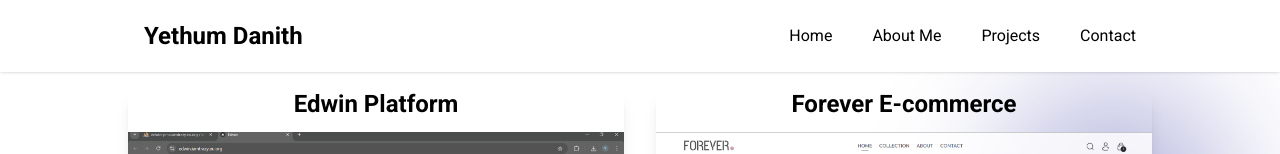
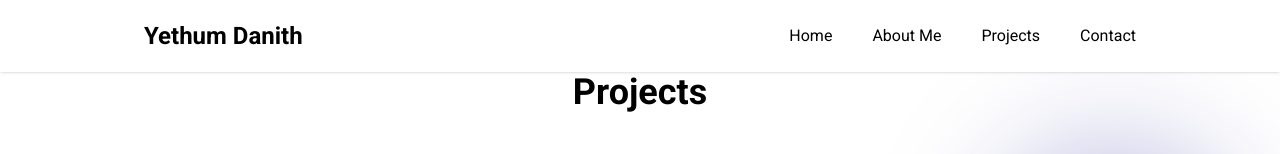
Before and after one commit to danith11/portfiloYD, a React (Vite) app: page /projects in a window 1280 px wide. Shown: the top 154 px of the page. Built offline with nearby package versions, Linux system fonts and the light colour scheme; a web font is replaced by a local one.

Commit message:
Framer motion added to this section

```diff
--- a/src/components/Contact.jsx
+++ b/src/components/Contact.jsx
@@ -5,6 +5,7 @@ import { FaGithub } from "react-icons/fa";
 import { FaLinkedin } from "react-icons/fa";
 import { FaKaggle } from "react-icons/fa";
 import BlurCircle from "./BlurCircle";
+import { motion } from "framer-motion";
 
 const Contact = () => {
   const form = useRef();
@@ -19,7 +20,7 @@ const Contact = () => {
         form.current,
         {
           publicKey: import.meta.env.VITE_PUBLIC_KEY,
-        }
+        },
       )
       .then(
         () => {
@@ -27,7 +28,7 @@ const Contact = () => {
         },
         (error) => {
           console.log("FAILED...", error.text);
-        }
+        },
       );
     // console.log(import.meta.env.VITE_SERVICE_ID);
     // console.log(import.meta.env.VITE_TEMPLATE_ID);
@@ -37,7 +38,13 @@ const Contact = () => {
     <>
       <div className="px-5 md:px-30 sm:px-50 py-20 ">
         <BlurCircle top="100px" right="100px" />
-        <div className="flex flex-col items-center justify-center text-center">
+        <motion.div
+          initial={{ y: 100, opacity: 0 }}
+          whileInView={{ y: 0, opacity: 1 }}
+          transition={{ duration: 1 }}
+          viewport={{ once: true }}
+          className="flex flex-col items-center justify-center text-center"
+        >
           <MdLocalPostOffice className="w-20 h-20" color="#1e293b" />
           <p className="text-2xl font-bold">Get In Touch</p>
           <div className="w-20 border-2 mt-5"></div>
@@ -45,8 +52,14 @@ const Contact = () => {
             Have a project in mind or just want to say hello? Feel free to reach
             out!
           </p>
-        </div>
-        <div className="flex flex-col md:flex-row mt-15 items-center justify-center">
+        </motion.div>
+        <motion.div
+          initial={{ y: 100, opacity: 0 }}
+          whileInView={{ y: 0, opacity: 1 }}
+          transition={{ duration: 1 }}
+          viewport={{ once: true }}
+          className="flex flex-col md:flex-row mt-15 items-center justify-center"
+        >
           <div className="w-full md:w-1/2 bg-white p-5 rounded-lg hover:shadow-2xl ">
             <form
               ref={form}
@@ -168,7 +181,7 @@ const Contact = () => {
               </div>
             </div>
           </div>
-        </div>
+        </motion.div>
       </div>
     </>
   );
--- a/src/components/Project.jsx
+++ b/src/components/Project.jsx
@@ -1,16 +1,25 @@
 import React from "react";
 import ProjectCard from "./ProjectCard";
 import BlurCircle from "./BlurCircle";
+import { motion } from "framer-motion";
 
 const Project = () => {
   return (
-    <div className="p-2 sm:mx-30 mb-2">
+    <motion.div
+      initial={{ y: 100, opacity: 0 }}
+      whileInView={{ y: 0, opacity: 1 }}
+      transition={{ duration: 1 }}
+      viewport={{ once: true }}
+      className="p-2 sm:mx-30 mb-2"
+    >
       <div className="items-center text-center">
-        <p className="text-4xl font-bold text-center mb-10">Projects</p>
+        <p className="text-4xl font-bold text-center md:mt-16 mb-10">
+          Projects
+        </p>
         <BlurCircle right="50px" />
         <ProjectCard />{" "}
       </div>
-    </div>
+    </motion.div>
   );
 };
 
```
